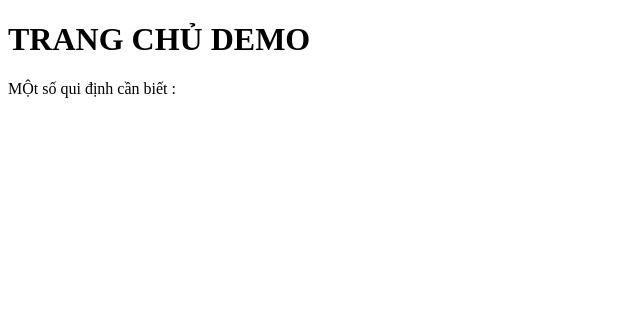
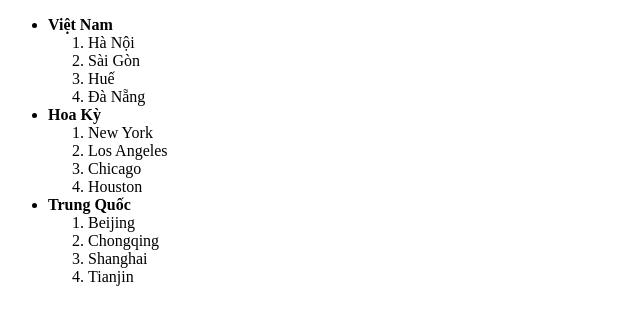
Before and after one commit to DPB-Bo/GitProject, a plain HTML site: page source/index.html in a window 1280 px wide. Shown: the whole page, without its empty margins (0-640 px from the left). Drawn offline with Linux system fonts and the light colour scheme.

Commit message:
new index

```diff
--- a/source/index.html
+++ b/source/index.html
@@ -2,10 +2,37 @@
 <html lang="en">
 <head>
     <meta charset="UTF-8">
-    <title>ĐÂY LÀ TRANG INDEX</title>
+    <title>ĐÂY LÀ BÀI TẬP TẠO DANH SÁCH</title>
 </head>
 <body>
-<h1>TRANG CHỦ DEMO</h1>
-<p>MỘt số qui định cần biết :</p>
+<ul>
+    <li>
+        <strong>Việt Nam</strong>
+        <ol type="1">
+            <li>Hà Nội</li>
+            <li>Sài Gòn</li>
+            <li>Huế</li>
+            <li>Đà Nẵng</li>
+        </ol>
+    </li>
+    <li>
+        <strong>Hoa Kỳ</strong>
+        <ol type="1">
+            <li>New York</li>
+            <li>Los Angeles</li>
+            <li>Chicago</li>
+            <li>Houston</li>
+        </ol>
+    </li>
+    <li>
+        <strong>Trung Quốc</strong>
+        <ol type="1">
+            <li>Beijing</li>
+            <li>Chongqing</li>
+            <li>Shanghai</li>
+            <li>Tianjin</li>
+        </ol>
+    </li>
+</ul>
 </body>
 </html>
```
